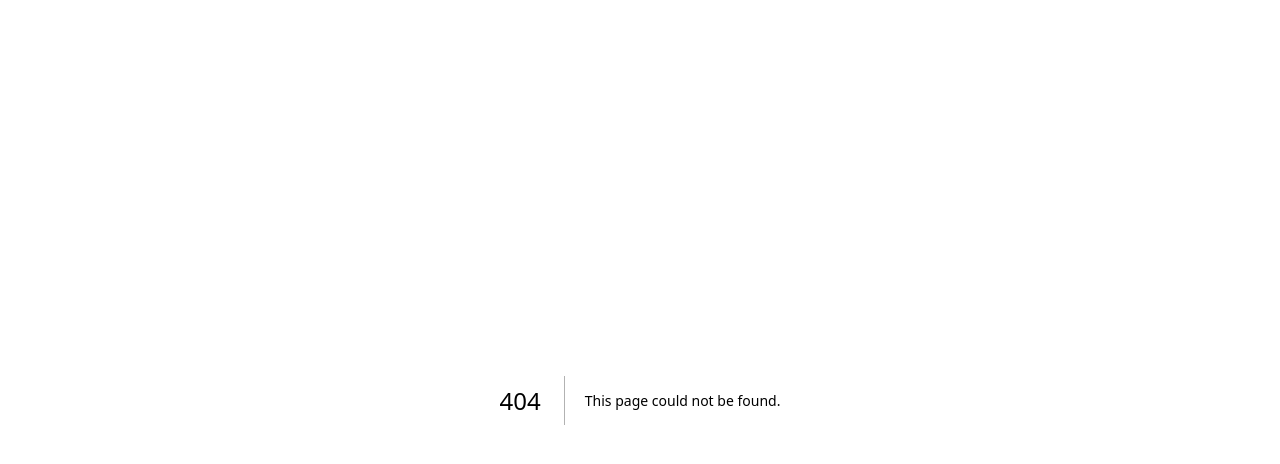
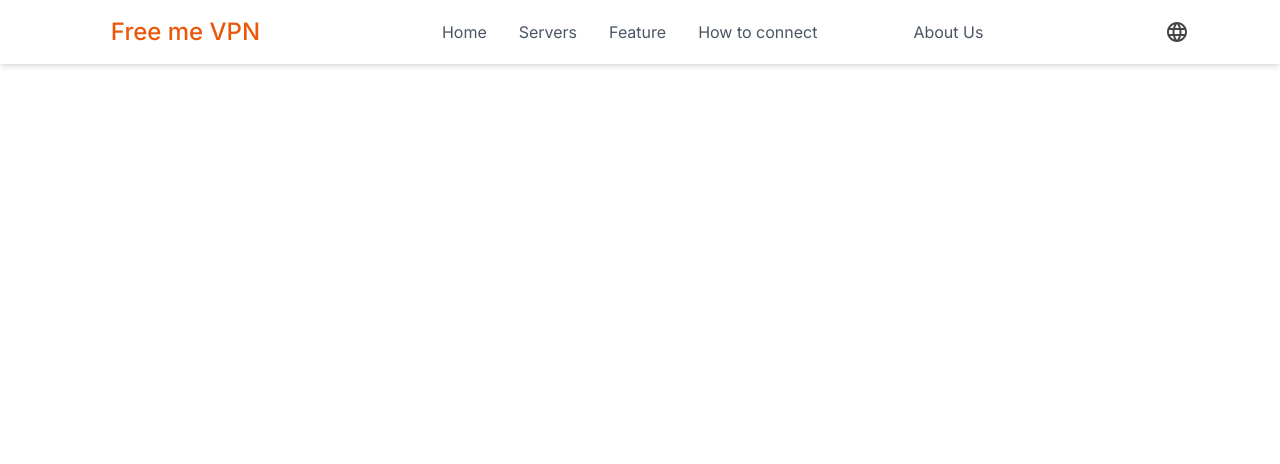
Before and after one commit to MohamadSafi/FreeVPN, a Next.js app: page /server in a window 1280 px wide. Before the commit this address had no page. Shown: the top 464 px of the page. Built offline with nearby package versions, Linux system fonts and the light colour scheme.

Commit message:
Server Page Init

```diff
--- a/next.config.js
+++ b/next.config.js
@@ -1,4 +1,4 @@
 /** @type {import('next').NextConfig} */
-const nextConfig = {}
+const nextConfig = {};
 
-module.exports = nextConfig
+module.exports = nextConfig;
--- a/src/app/page.tsx
+++ b/src/app/page.tsx
@@ -2,7 +2,7 @@
 import Features from "@/components/custom/Features";
 import Footer from "@/components/custom/Footer";
 import Hero from "@/components/custom/Hero";
-import Navbar from "@/components/custom/Navbar";
+import Navbar from "@/components/custom/HomeNavbar";
 import ServerTable from "@/components/custom/ServerTable";
 export default function Home() {
   return (
--- /dev/null
+++ b/src/app/server/page.tsx
@@ -0,0 +1,9 @@
+import Navbar from "@/components/custom/PageNavbar";
+
+export default function servers() {
+  return (
+    <main>
+      <Navbar />
+    </main>
+  );
+}
--- /dev/null
+++ b/src/components/custom/PageNavbar.tsx
@@ -0,0 +1,100 @@
+"use client";
+import React, { useState, useEffect } from "react";
+import LangDropDown from "@/components/custom/LangDropDown";
+import NavBurger from "@/components/custom/NavBurger";
+import Link from "next/link";
+
+export default function Navbar() {
+  const [activeLink, setActiveLink] = useState("");
+  const [scrollActive, setScrollActive] = useState(false);
+  useEffect(() => {
+    window.addEventListener("scroll", () => {
+      setScrollActive(window.scrollY > 20);
+    });
+  }, []);
+  return (
+    <nav
+      className="flex md:justify-around lg:justify-around xl:justify-around 2xl:justify-around justify-between py-4 bg-white/80
+            backdrop-blur-md shadow-md w-full
+            fixed top-0 left-0 right-0 z-20"
+    >
+      <div className="flex items-center sm: justify-center">
+        <a className="cursor-pointer" href="/">
+          <h3 className="text-2xl font-medium text-orange-600 ml-5">
+            Free me VPN
+          </h3>
+        </a>
+      </div>
+
+      <div className="items-center hidden space-x-8 md:flex">
+        <Link
+          href={"/"}
+          className={
+            "flex text-gray-600 hover:text-orange-500 cursor-pointer transition-colors duration-300" +
+            (activeLink === "home"
+              ? " text-orange-500 animation-active "
+              : " text-black-500 hover:text-orange-500 a")
+          }
+        >
+          Home
+        </Link>
+
+        <Link
+          href={"/"}
+          className={
+            "flex text-gray-600 hover:text-orange-500 cursor-pointer transition-colors duration-300" +
+            (activeLink === "servers"
+              ? " text-orange-500 animation-active "
+              : " text-black-500 hover:text-orange-500 ")
+          }
+        >
+          Servers
+        </Link>
+
+        <Link
+          href={"/"}
+          className={
+            "flex text-gray-600 hover:text-orange-500 cursor-pointer transition-colors duration-300" +
+            (activeLink === "feature"
+              ? " text-orange-500 animation-active "
+              : " text-black-500 hover:text-orange-500 ")
+          }
+        >
+          Feature
+        </Link>
+
+        <a
+          className="flex text-gray-600 hover:text-orange-500
+                    cursor-pointer transition-colors duration-300"
+        >
+          How to connect
+        </a>
+
+        <a
+          className="flex text-gray-600 hover:text-orange-500
+                    cursor-pointer transition-colors duration-300"
+        ></a>
+
+        <a
+          className="flex text-gray-600 hover:text-orange-500
+                    cursor-pointer transition-colors duration-300"
+        ></a>
+
+        <a
+          className="flex text-gray-600 hover:text-orange-500
+                    cursor-pointer transition-colors duration-300"
+        >
+          About Us
+        </a>
+      </div>
+
+      <div className=" items-center cursor-pointer space-x-5 hover:opacity-25 hidden md:flex">
+        <LangDropDown />
+      </div>
+
+      <div className="flex curser-pointer hover:opacity-25 md:hidden lg:hidden xl:hidden 2xl:hidden mr-7">
+        <NavBurger />
+      </div>
+    </nav>
+  );
+}
--- a/src/components/custom/ServerTable.tsx
+++ b/src/components/custom/ServerTable.tsx
@@ -51,7 +51,10 @@ export default function ServerTable() {
                   />
                 </TableCell>
                 <TableCell className="text-right">
-                  <Link href="" className="hover:underline">
+                  <Link
+                    href={{ pathname: "/server", query: "US" }}
+                    className="hover:underline"
+                  >
                     Click here
                   </Link>
                 </TableCell>
@@ -73,7 +76,10 @@ export default function ServerTable() {
                   />
                 </TableCell>
                 <TableCell className="text-right">
-                  <Link href="" className="hover:underline">
+                  <Link
+                    href={{ pathname: "/server", query: "UK" }}
+                    className="hover:underline"
+                  >
                     Click here
                   </Link>
                 </TableCell>
@@ -95,7 +101,10 @@ export default function ServerTable() {
                   />
                 </TableCell>
                 <TableCell className="text-right">
-                  <Link href="" className="hover:underline">
+                  <Link
+                    href={{ pathname: "/server", query: "NL" }}
+                    className="hover:underline"
+                  >
                     Click here
                   </Link>
                 </TableCell>
@@ -117,7 +126,10 @@ export default function ServerTable() {
                   />
                 </TableCell>
                 <TableCell className="text-right">
-                  <Link href="" className="hover:underline">
+                  <Link
+                    href={{ pathname: "/server", query: "RU" }}
+                    className="hover:underline"
+                  >
                     Click here
                   </Link>
                 </TableCell>
@@ -125,8 +137,8 @@ export default function ServerTable() {
 
               <TableRow>
                 <TableCell className="font-medium flex items-center gap-4">
-                  <span className="fi fi-sy p-3"></span>
-                  <p className="font-medium">Syria</p>
+                  <span className="fi fi-fr p-3"></span>
+                  <p className="font-medium">France</p>
                 </TableCell>
                 <TableCell className="text-red-600 font-bold">
                   OFFLINE
@@ -139,7 +151,10 @@ export default function ServerTable() {
                   />
                 </TableCell>
                 <TableCell className="text-right">
-                  <Link href="" className="hover:underline">
+                  <Link
+                    href={{ pathname: "/server", query: "FR" }}
+                    className="hover:underline"
+                  >
                     Click here
                   </Link>
                 </TableCell>
```
Also changed, not shown: src/components/custom/HomeNavbar.tsx (renamed from src/components/custom/Navbar.tsx, +0 -7 lines).
